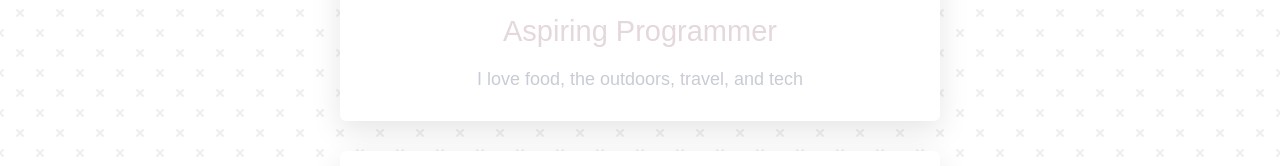
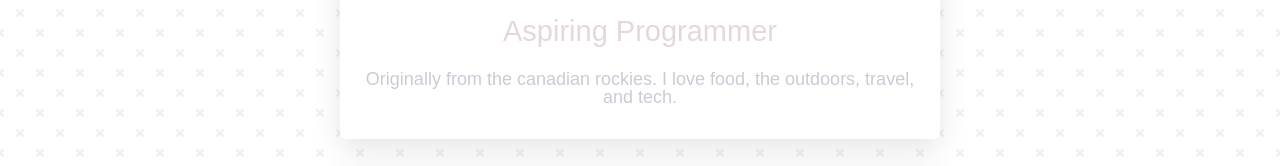
Before and after one commit to bunky-bin/profile, a plain HTML site: page index.html in a window 1280 px wide. Shown: the part 407-573 px from the top of the page. Drawn offline with Linux system fonts and the light colour scheme.

Commit message:
small changes

```diff
--- a/index.html
+++ b/index.html
@@ -15,7 +15,7 @@
       <img src="images/profile.png" alt="Le Wagon logo" id="img-main">
 
       <h2>Aspiring Programmer</h2>
-      <h3>I love food, the outdoors, travel, and tech
+      <h3>Originally from the canadian rockies. I love food, the outdoors, travel, and tech.
       </h3>
     </div>
     <div class="card">
```
